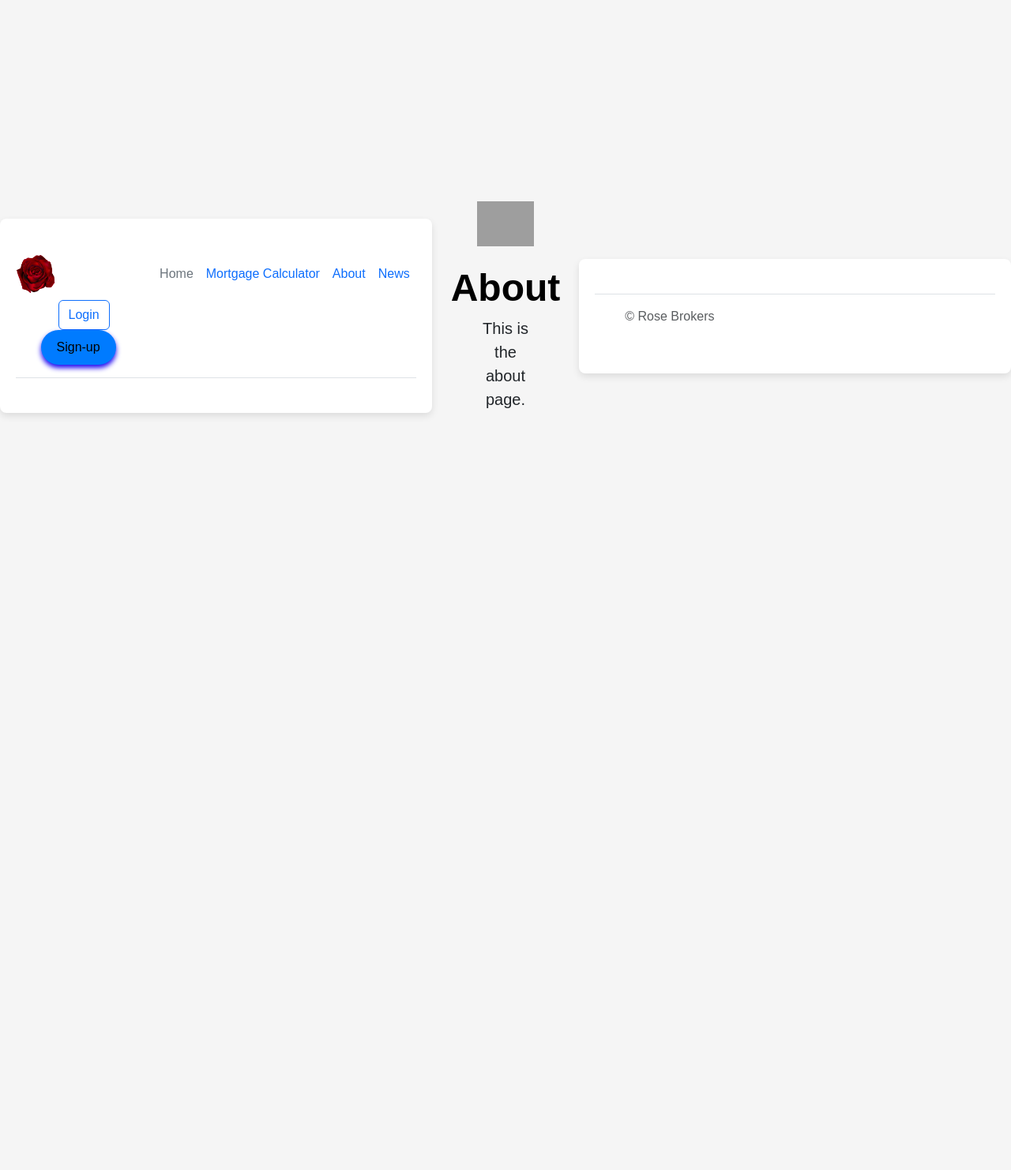
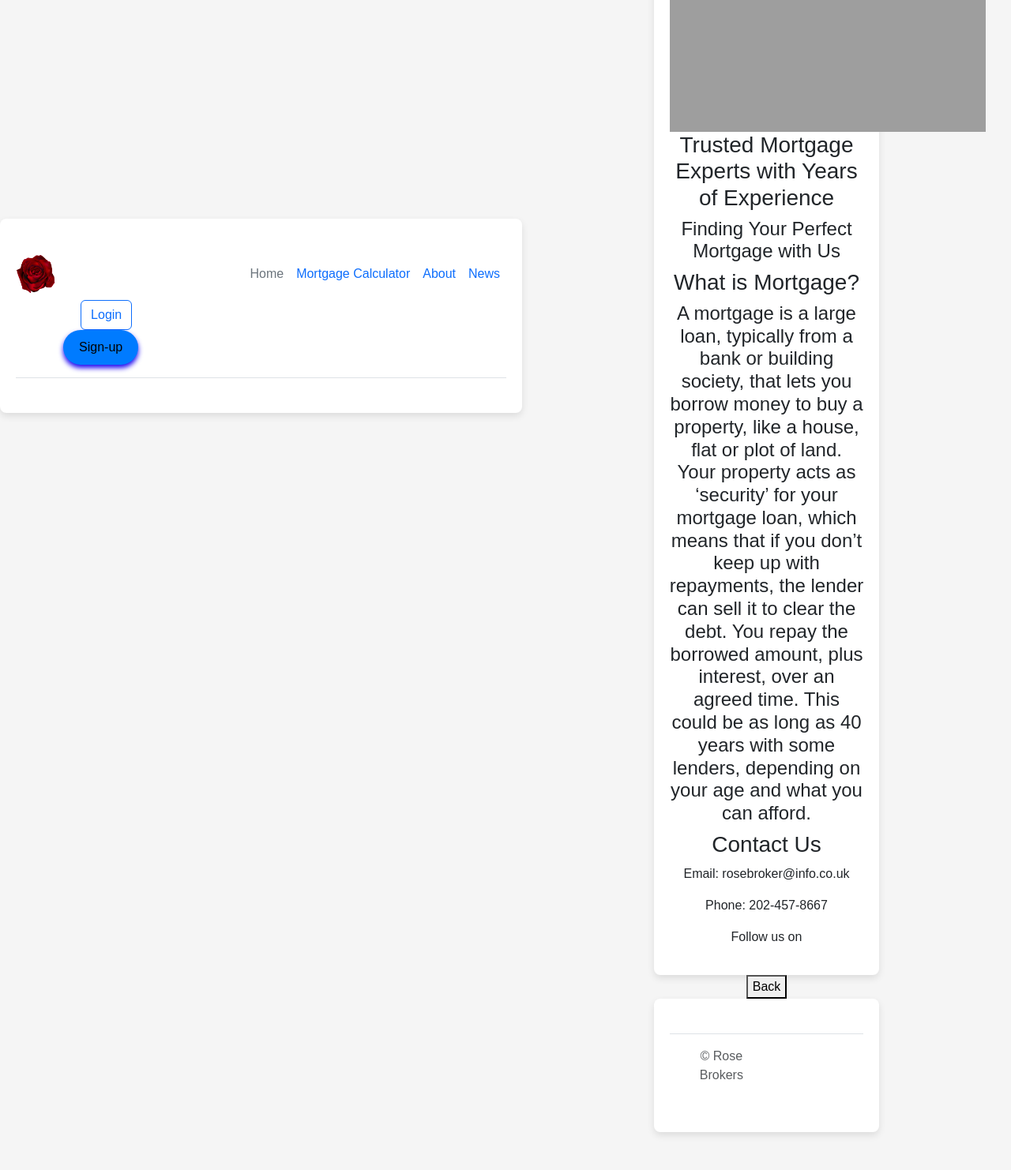
Before and after one commit to DannyD81/GroupProject41-INT, a PHP site: page /about.php in a window 1280 px wide. Shown: the whole page at 79% size. Before the commit the page ends 527 px from the top, so only its background shows below. Run offline with PHP 8.4, Linux system fonts and the light colour scheme; grey boxes are pictures that could not be loaded.

Commit message:
Add files via upload

```diff
--- a/about.php
+++ b/about.php
@@ -4,18 +4,43 @@
     <meta charset="UTF-8">
     <meta name="viewport" content="width=device-width, initial-scale=1.0">
     <title>About</title>
+    <link rel="icon" href="logo.ico" type="image/x-icon">
+    <link rel="stylesheet" href="https://cdn.jsdelivr.net/npm/bootstrap@5.3.3/dist/css/bootstrap.min.css" integrity="sha384-QWTKZyjpPEjISv5WaRU9OFeRpok6YctnYmDr5pNlyT2bRjXh0JMhjY6hW+ALEwIH" crossorigin="anonymous">
     <link rel="stylesheet" href="style.css">
 </head>
 <body>
-    <?php include("navbar.php"); ?>
+<?php include("navbar.php"); ?>
+    <link rel="stylesheet" href="style.css">
+<div class="px-4 py-5 my-5 text-center">
+    <div class="col-lg-6 mx-auto">
+    <div class="container">
+        <img class="d-block mx-auto mb-4" src="logo.png" alt="Rose Brokers Logo" width="90" height="90">
+            <h1>we are </h1>
+            <h1>Rose Brokers</h1>
+        <div class="content">
+            <h2>About Us</h2>
+            <p>We are committed to making mortgage decisions simple and stress-free. With years of experience in mortgage calculations, we provide accurate, transparent, and personalized mortgage quotes tailored to your financial needs.</p>
+            <div class="image-container">
+                <img src="houseimage.jpeg" alt="House Image">
+            </div>
+            <h3>Trusted Mortgage Experts with Years of Experience</h3>
+            <h4>Finding Your Perfect Mortgage with Us</h4>
+            <h3>What is Mortgage? </h3>
+            <h4>A mortgage is a large loan, typically from a bank or building society, that lets you borrow money to buy a property, like a house, flat or plot of land.
 
-    <div class="px-4 py-5 my-5 text-center">
-        <img class="d-block mx-auto mb-4" src="/docs/5.3/assets/brand/bootstrap-logo.svg" alt="Bootstrap Logo" width="72" height="57">
-        <h1 class="display-5 fw-bold text-body-emphasis">About</h1>
-        <div class="col-lg-6 mx-auto">
-            <p class="lead mb-4">This is the about page.</p>
+Your property acts as ‘security’ for your mortgage loan, which means that if you don’t keep up with repayments, the lender can sell it to clear the debt.
+
+You repay the borrowed amount, plus interest, over an agreed time. This could be as long as 40 years with some lenders, depending on your age and what you can afford. </h4>
+        </div>
+        <div class="footer">
+            <h3>Contact Us</h3>
+            <p>Email: rosebroker@info.co.uk</p>
+            <p>Phone: 202-457-8667</p>
+            <p>Follow us on </p>
         </div>
     </div>
+    <div class="nav-buttons">
+    <button onclick="location.href='index.php'">Back</button>
 
     <?php include("footer.php"); ?>
 </body>
```
